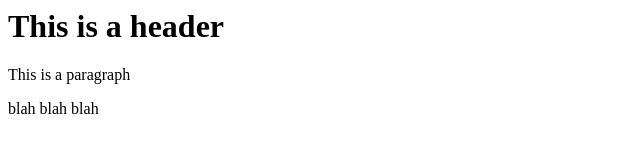
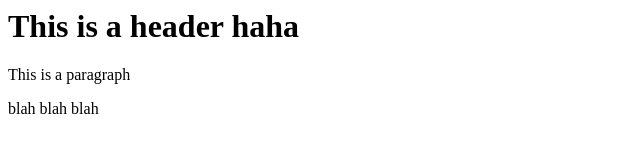
Before and after one commit to otuleja/git-test, a website: page index.html in a window 1280 px wide. Shown: the whole page, without its empty margins (0-640 px from the left). Drawn offline with Linux system fonts and the light colour scheme.

Commit message:
sixth commit

```diff
--- a/index.html
+++ b/index.html
@@ -3,11 +3,9 @@
 
     </head>
 <body>
-    <h1>
-        This is a header
-    </h1>
+    <h1>This is a header haha</h1>
     <p>This is a paragraph</p>
     <p>blah blah blah</p>
 </body>
 
-    </html>
+</html>
```
Also changed, not shown: package.json (added, +24 -0 lines), 2 other files.
